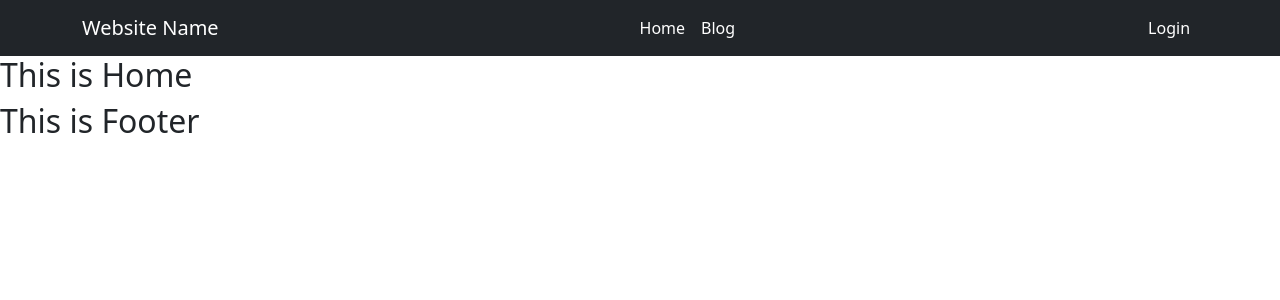
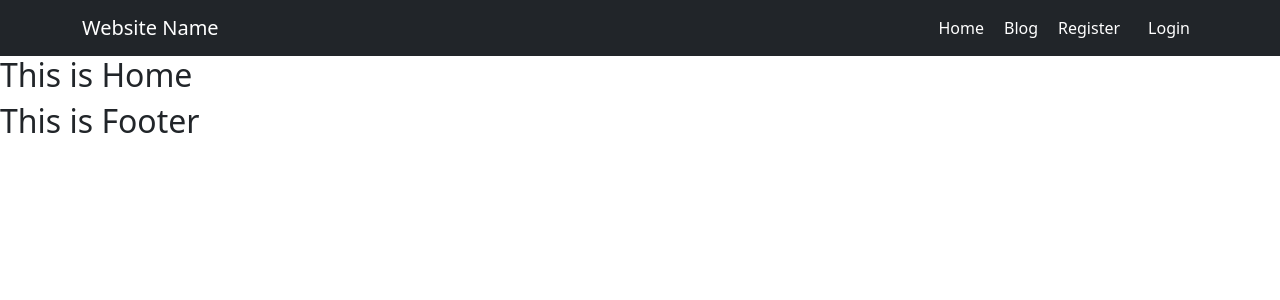
Before and after one commit to adittacse/chef-recipe-hunter-client-side, a React (Vite) app: page / in a window 1280 px wide. Shown: the top 300 px of the page. Built offline with nearby package versions, Linux system fonts and the light colour scheme; no server answers.

Commit message:
navbar updated

```diff
--- a/src/components/Header/Header.css
+++ b/src/components/Header/Header.css
@@ -14,6 +14,25 @@
     text-decoration: underline;
 }
 
+#myNav {
+    justify-content: space-between;
+    flex-grow: 1;
+}
+
+.custom-nav {
+    align-items: center;
+}
+
+.nav-item {
+    color: #fff;
+    text-decoration: none;
+    margin-right: 20px;
+}
+
+.nav-item:hover {
+    text-decoration: underline;
+}
+
 .navbar-dark .navbar-nav .dropdown-item {
     color: #212529;
 }
--- a/src/components/Header/Header.jsx
+++ b/src/components/Header/Header.jsx
@@ -2,6 +2,7 @@ import React, {useContext, useState} from 'react';
 import { Navbar, Nav, NavDropdown } from 'react-bootstrap';
 import "./Header.css";
 import {AuthContext} from "../../providers/AuthProvider.jsx";
+import {Link} from "react-router-dom";
 
 const Header = () => {
     const {user} = useContext(AuthContext);
@@ -17,15 +18,19 @@ const Header = () => {
 
     return (
         <Navbar bg="dark" variant="dark" expand="md">
-            <div className="container ">
-                <Navbar.Brand href="#" className="flex-grow-1">Website Name</Navbar.Brand>
+            <div className="container" id="myNav">
+                <div>
+                    <Navbar.Brand href="#" className="">Website Name</Navbar.Brand>
                     <Navbar.Toggle aria-controls="basic-navbar-nav" />
-                <Navbar.Collapse id="basic-navbar-nav" >
-                    <Nav className="ml-auto flex-grow-1">
-                            <Nav.Link href="/">Home</Nav.Link>
-                            <Nav.Link href="/blog">Blog</Nav.Link>
-                    </Nav>
-                    <Nav>
+                </div>
+                <div>
+                    <Navbar.Collapse id="basic-navbar-nav">
+                        <Nav className="ml-auto custom-nav">
+                            <Link className="nav-item" to="/">Home</Link>
+                            <Link className="nav-item" to="/blog">Blog</Link>
+                            {
+                                !user && <Link className="nav-item" to="/register">Register</Link>
+                            }
                             {
                                 user ? (<NavDropdown
                                         title={
@@ -45,6 +50,7 @@ const Header = () => {
                         </Nav>
                     </Navbar.Collapse>
                 </div>
+            </div>
         </Navbar>
     );
 };
```
Lines whose indentation alone changed are shown as unchanged.
